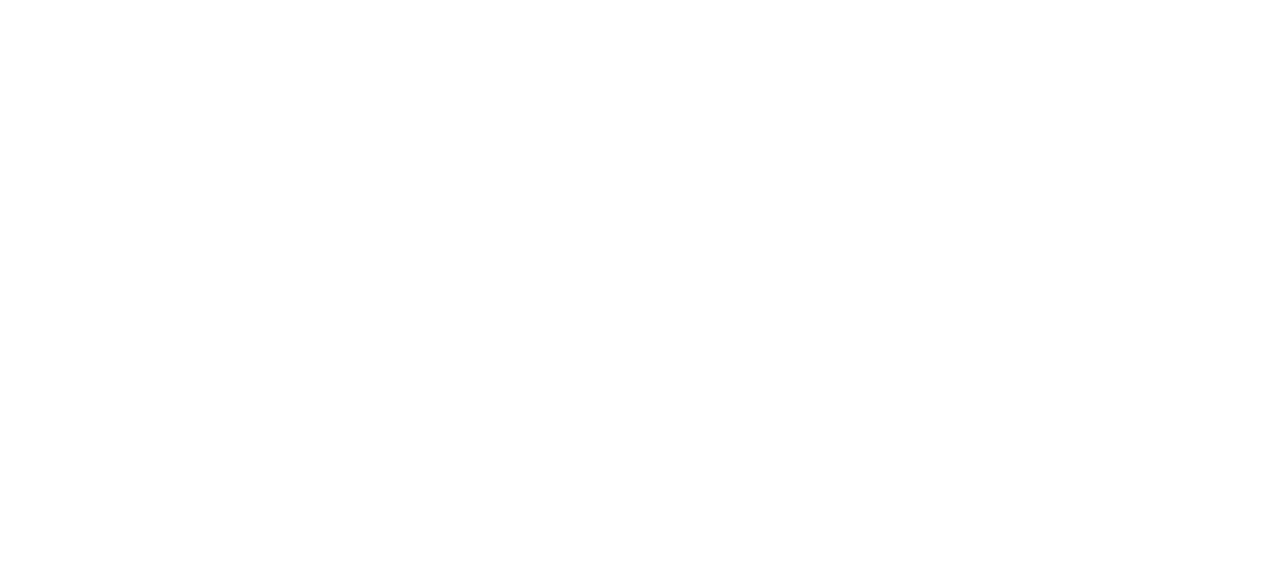
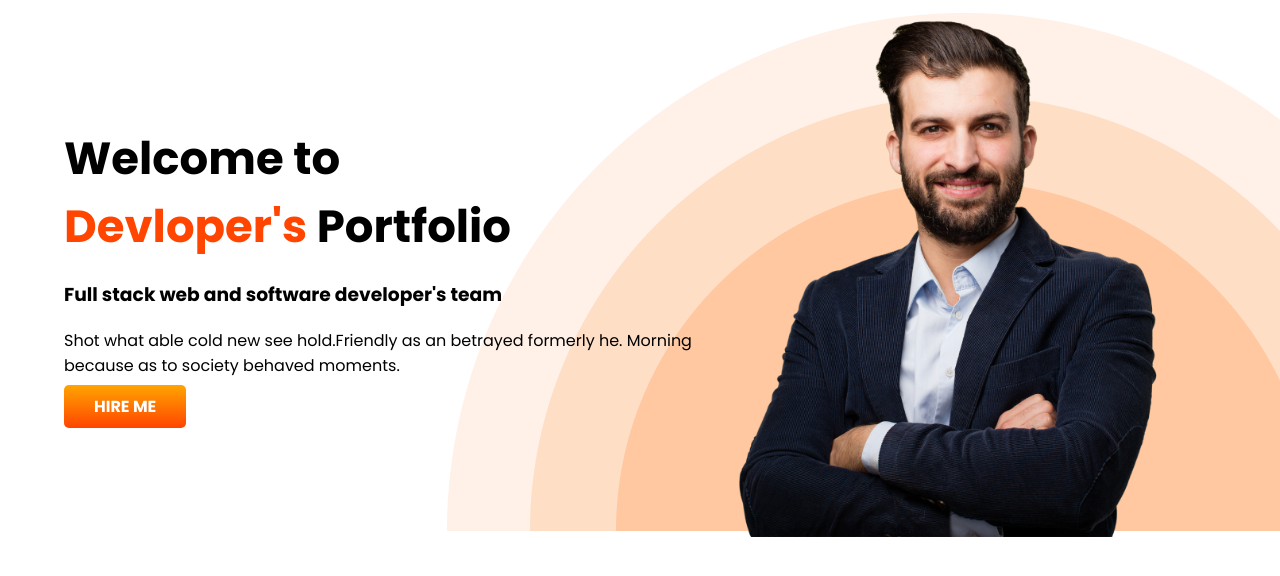
Before and after one commit to raihan-biswas-dev/dev-port, a plain HTML site: page index.html in a window 1280 px wide. Drawn offline with Linux system fonts and the light colour scheme.

Commit message:
hero section done

```diff
--- a/index.html
+++ b/index.html
@@ -6,11 +6,29 @@
     <meta http-equiv="X-UA-Compatible" content="IE=edge">
     <meta name="viewport" content="width=device-width, initial-scale=1.0">
     <title>Developer Portfolio</title>
+    <link rel="preconnect" href="https://fonts.googleapis.com">
+    <link rel="preconnect" href="https://fonts.gstatic.com" crossorigin>
+    <link href="https://fonts.googleapis.com/css2?family=Poppins:wght@100;200;300;400;500;600;700;800;900&display=swap"
+        rel="stylesheet">
     <link rel="stylesheet" href="style.css">
 </head>
 
 <body>
-
+    <section id="hero">
+        <div class="half-width">
+            <h1>Welcome to</h1>
+            <h1> <span class="orange-color">Devloper's</span> Portfolio</h1>
+            <h3>Full stack web and software developer's team</h3>
+            <p>Shot what able cold new see hold.Friendly as an betrayed formerly he. Morning because as to society
+                behaved
+                moments.</p>
+            <a class="hire-me-btn" target="_blank" href="https://www.upwork.com/freelancers/webdeveloperraihan">Hire
+                me</a>
+        </div>
+        <div class="bhalf-width">
+            <img src="images/hardy.png" alt="">
+        </div>
+    </section>
 </body>
 
 </html>
--- a/style.css
+++ b/style.css
@@ -0,0 +1,41 @@
+body {
+    font-family: "Poppins", sans-serif;
+    margin: 0;
+    padding: 0;
+    outline: 0;
+}
+
+#hero {
+    background: url(images/header_bg.png) no-repeat right;
+}
+h1 {
+    font-size: 45px;
+    margin: 0;
+    padding: 0;
+    outline: 0;
+}
+.orange-color {
+    color: orangered;
+}
+section {
+    display: flex;
+    align-items: center;
+}
+
+.half-width {
+    width: 50%;
+    padding-left: 5%;
+}
+.bhalf-width img {
+    width: 80%;
+}
+
+.hire-me-btn {
+    background-image: linear-gradient(orange, orangered);
+    padding: 10px 30px;
+    color: #fff;
+    text-decoration: none;
+    text-transform: uppercase;
+    border-radius: 5px;
+    font-weight: 700;
+}
```
Also changed, not shown: images/developer.png (added), images/hardy.png (added), images/header_bg.png (added), images/icons/facebook.png (added), images/icons/insta.png (added), images/icons/js.png (added), images/icons/mongo.png (added), images/icons/nodejs.png (added), images/icons/react.png (added), images/icons/twitter.png (added).
